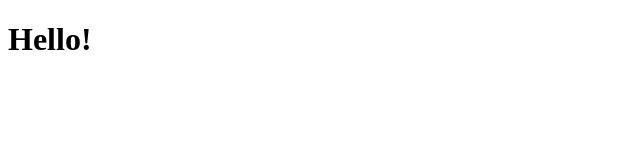
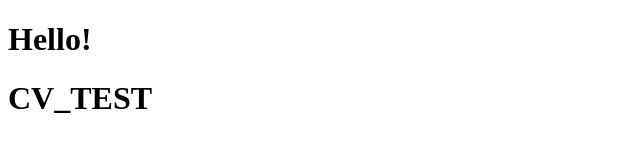
Before and after one commit to Nemefis/cv_test, a plain HTML site: page index.html in a window 1280 px wide. Shown: the whole page, without its empty margins (0-640 px from the left). Drawn offline with Linux system fonts and the light colour scheme.

Commit message:
new_branch

```diff
--- a/index.html
+++ b/index.html
@@ -8,5 +8,6 @@
 </head>
 <body>
     <h1>Hello!</h1>
+    <H1>CV_TEST</H1>
 </body>
 </html>
```
